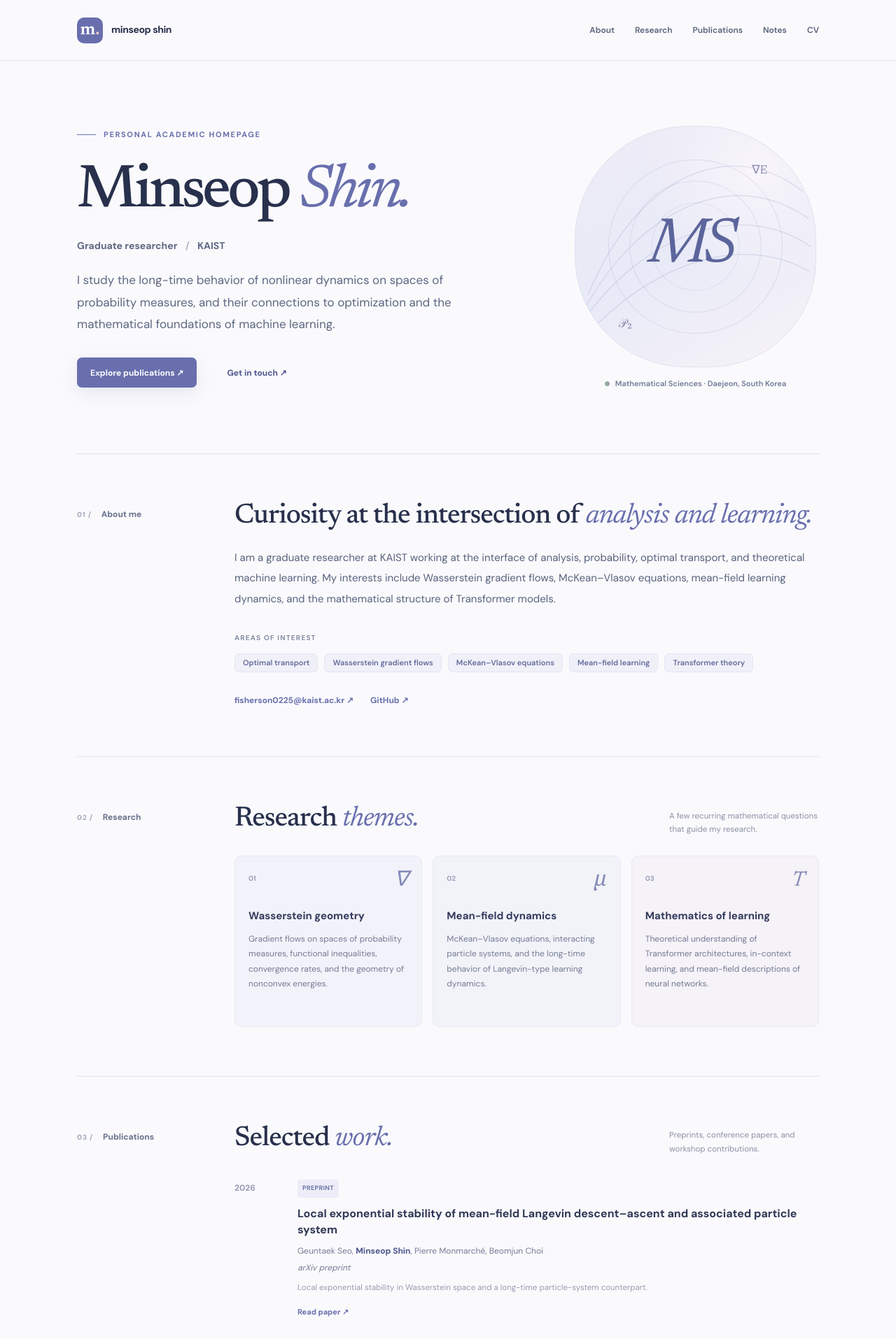
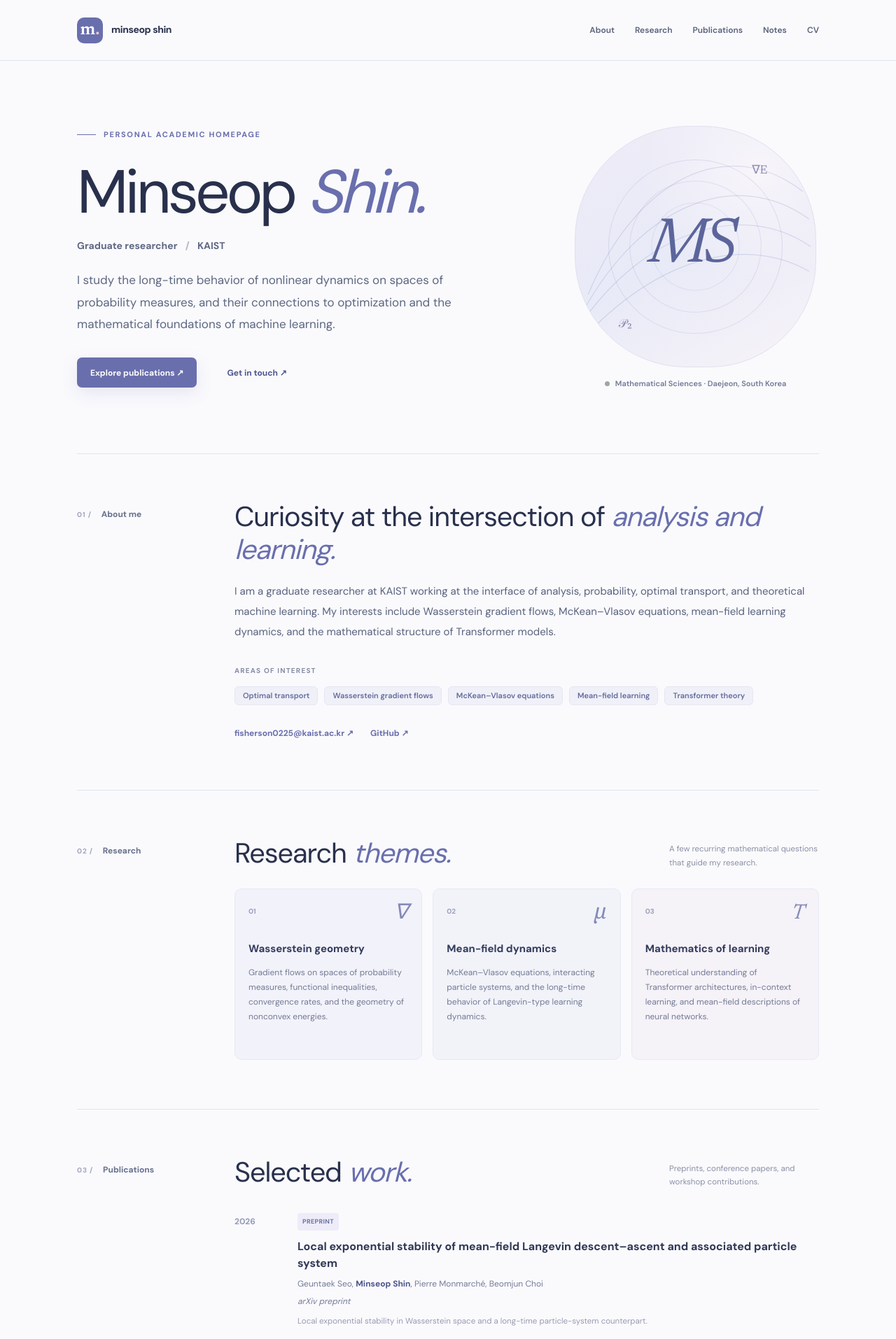
Before and after one commit to MSShin03/MSShin03.github.io, a Jekyll site: the page built from index.html, in a window 1280 px wide. Shown: the top 1914 px of the page at 70% size. Built offline with Jekyll 4.4.1, drawn with Linux system fonts in a browser that asks for light colours.

Commit message:
Match prototype preview typography on published homepage

```diff
--- a/assets/css/style.css
+++ b/assets/css/style.css
@@ -16,8 +16,8 @@ h1,h2,h3,p{margin-top:0}
 .hero{display:grid;grid-template-columns:minmax(0,1.35fr) minmax(260px,.75fr);gap:72px;align-items:center;padding-block:93px 90px}
 .eyebrow{font-size:11px;font-weight:700;letter-spacing:.15em;color:var(--accent);text-transform:uppercase;display:flex;gap:11px;align-items:center;margin:0}
 .eyebrow-rule{width:27px;height:1px;background:var(--accent)}
-.hero h1{font:500 clamp(63px,6.8vw,91px)/1.05 var(--serif);letter-spacing:-.054em;margin:27px 0 20px}
-.hero h1 em,.section h2 em,.subpage-title em{color:var(--accent);font-weight:400}
+.hero h1{font:400 clamp(63px,6.8vw,91px)/1.05 var(--sans);letter-spacing:-.054em;margin:27px 0 20px}
+.hero h1 em,.section h2 em,.subpage-title em{color:var(--accent);font-style:italic;font-weight:400}
 .hero-role{font-size:14px;font-weight:700;color:#5f6884;margin:0 0 21px}.role-separator{margin:0 8px;color:#b3b3c7}
 .hero-intro{max-width:595px;color:#5d6781;font-size:17px;line-height:1.85}
 .hero-actions{display:flex;flex-wrap:wrap;gap:24px;margin-top:32px}
@@ -36,7 +36,7 @@ h1,h2,h3,p{margin-top:0}
 .section{display:grid;grid-template-columns:190px minmax(0,1fr);gap:35px;padding-block:66px 70px}
 .section-label{padding-top:10px;font-size:12px;font-weight:700;color:#67708c;white-space:nowrap}
 .section-index{color:#a0a5bc;margin-right:11px;font-size:10px;letter-spacing:.09em}
-.section h2{font:500 clamp(31px,3.1vw,44px)/1.2 var(--serif);letter-spacing:-.027em;margin-bottom:21px}
+.section h2{font:400 clamp(31px,3.1vw,44px)/1.2 var(--sans);letter-spacing:-.027em;margin-bottom:21px}
 .lead{font-size:15px;line-height:1.94;color:#59627e;margin-bottom:32px}
 .small-heading{font-size:10px;font-weight:700;letter-spacing:.12em;text-transform:uppercase;color:#858ca5;margin:0 0 14px}
 .tag-list,.inline-links{display:flex;flex-wrap:wrap;gap:9px}
@@ -73,10 +73,10 @@ h1,h2,h3,p{margin-top:0}
 .footer-inner a{color:var(--accent)}
 .subpage,.article-page{max-width:945px;padding-block:76px 125px}
 .back-link{display:inline-block;margin-bottom:46px;color:var(--accent);font-size:11px;font-weight:700}
-.subpage-title{font:500 clamp(48px,6vw,75px)/1.1 var(--serif);letter-spacing:-.05em;margin:18px 0 13px}
+.subpage-title{font:400 clamp(48px,6vw,75px)/1.1 var(--sans);letter-spacing:-.05em;margin:18px 0 13px}
 .subpage-intro{color:#7c829b;font-size:15px;margin-bottom:47px}.notes-list{max-width:760px}
 .article-page{max-width:820px}.article-head{border-bottom:1px solid var(--line);padding-bottom:34px;margin-bottom:43px}
-.article-head h1{font:500 clamp(42px,5vw,66px)/1.12 var(--serif);letter-spacing:-.038em;margin:16px 0 14px}
+.article-head h1{font:400 clamp(42px,5vw,66px)/1.12 var(--sans);letter-spacing:-.038em;margin:16px 0 14px}
 .article-head p{font-size:14px;color:var(--muted)}.demo-label{display:inline-block;background:#f1eaf5;color:#7e6397;font-size:10px;font-weight:700;padding:7px 11px;border-radius:5px}
 .article-prose{color:#4d5573;font-size:15px;line-height:1.9}.article-prose h2{font:500 31px/1.2 var(--serif);margin:38px 0 14px}
 .article-prose h3{font-size:17px;margin:27px 0 11px}.article-prose a{color:var(--accent);text-decoration:underline}
@@ -87,7 +87,7 @@ h1,h2,h3,p{margin-top:0}
 .cv-actions{display:flex;gap:10px}.print-btn{border:0;cursor:pointer;background:var(--accent);color:white;border-radius:6px;font:700 11px var(--sans);padding:13px 19px}
 .cv-document{width:min(830px,calc(100% - 60px));padding:66px 74px 70px;margin:28px auto 85px;background:white;box-shadow:0 12px 50px #3d416114}
 .cv-header{display:flex;justify-content:space-between;gap:20px;border-bottom:2px solid var(--accent);padding-bottom:24px}
-.cv-header h1{font:500 52px/1 var(--serif);margin:13px 0 10px}.cv-header p{font-size:12px;color:var(--muted);margin:0}
+.cv-header h1{font:400 52px/1 var(--sans);margin:13px 0 10px}.cv-header p{font-size:12px;color:var(--muted);margin:0}
 .cv-contact{display:flex;flex-direction:column;justify-content:end;align-items:flex-end;font-size:11px;color:var(--muted);white-space:nowrap}
 .cv-contact a,.cv-pub a{color:var(--accent)}
 .cv-section{border-bottom:1px solid var(--line);padding:24px 0 26px}.cv-section h2{font-size:11px;letter-spacing:.11em;color:var(--accent-deep);text-transform:uppercase;margin:0 0 18px}
```
